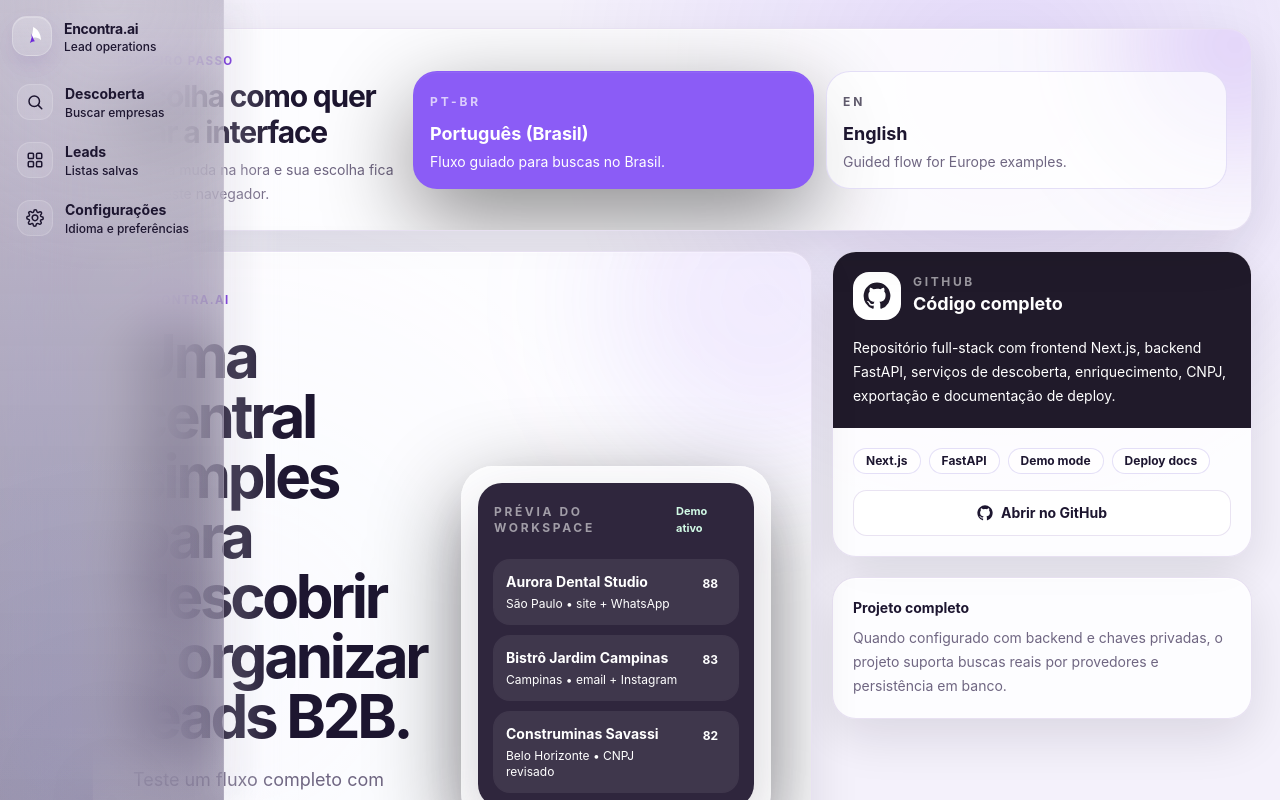
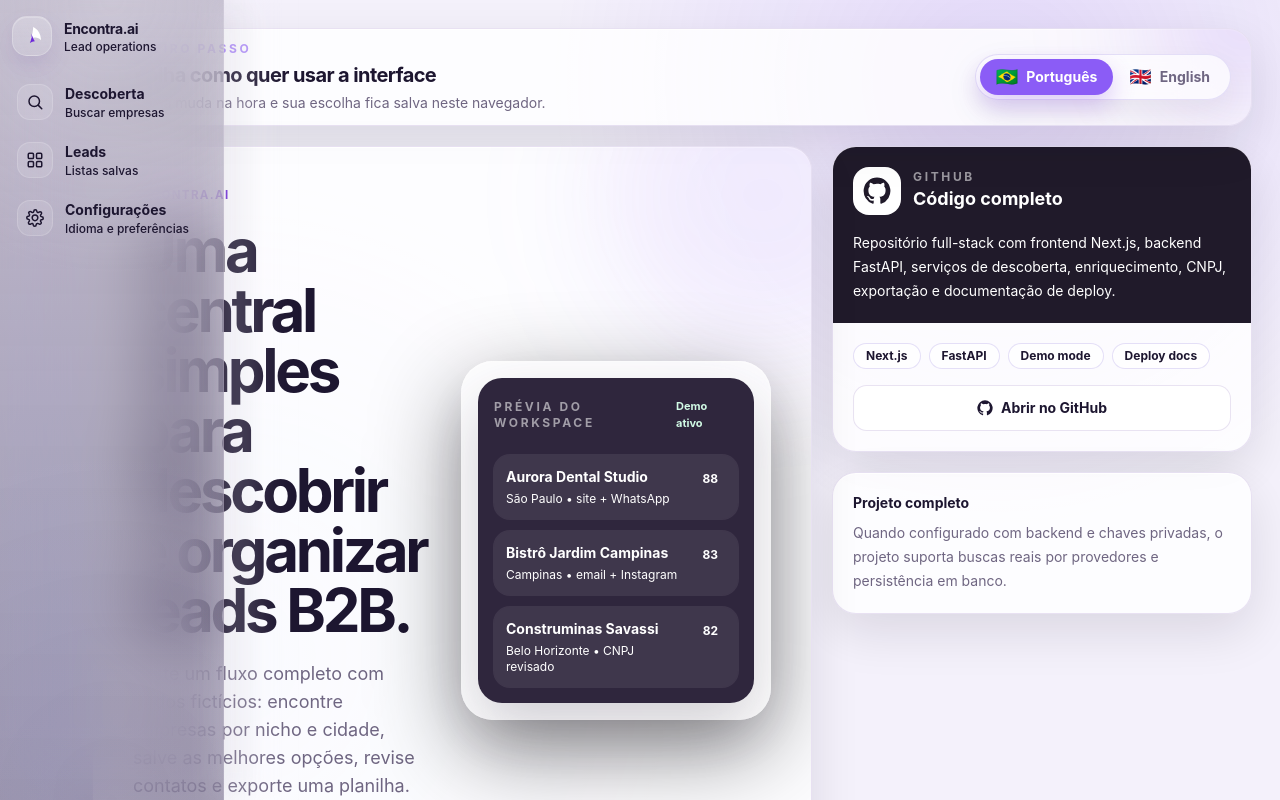
Before and after one commit to HanuBehr/encontraaiapp, a Next.js app in the folder web/: page / in a window 1280 px wide. Shown: the top 800 px of the page. Built offline with nearby package versions, Linux system fonts and the light colour scheme.

Commit message:
Refine homepage language selector

```diff
--- a/web/components/home/DemoHome.tsx
+++ b/web/components/home/DemoHome.tsx
@@ -4,7 +4,7 @@
 
 import { useI18n } from "@/lib/i18n/client";
 import { isDemoMode } from "@/lib/demo/mode";
-import { LOCALE_LABELS, LOCALES, type Locale } from "@/lib/i18n/translations";
+import { LOCALES, type Locale } from "@/lib/i18n/translations";
 
 function GitHubIcon({ className }: { className?: string }) {
   return (
@@ -21,18 +21,18 @@
 
   return (
     <div className="space-y-5">
-      <section className="ea-card relative overflow-hidden p-5 sm:p-6">
-        <div className="pointer-events-none absolute -right-24 -top-24 h-56 w-56 rounded-full bg-brand-olive/20 blur-3xl" />
-        <div className="relative grid gap-4 lg:grid-cols-[280px_minmax(0,1fr)] lg:items-center">
+      <section className="ea-card relative overflow-hidden px-4 py-3 sm:px-5">
+        <div className="pointer-events-none absolute -right-20 -top-24 h-44 w-44 rounded-full bg-brand-olive/20 blur-3xl" />
+        <div className="relative flex flex-col gap-3 sm:flex-row sm:items-center sm:justify-between">
           <div>
-            <p className="ea-kicker">{copy.languageEyebrow}</p>
-            <h1 className="mt-2 text-2xl font-bold tracking-[-0.04em] text-brand-graphite sm:text-3xl">
+            <p className="text-xs font-bold uppercase tracking-[0.22em] text-brand-orchid/70">{copy.languageEyebrow}</p>
+            <h1 className="mt-1 text-lg font-bold tracking-[-0.03em] text-brand-graphite sm:text-xl">
               {copy.languageTitle}
             </h1>
-            <p className="mt-2 text-sm leading-6 text-brand-muted">{copy.languageDescription}</p>
+            <p className="mt-1 text-xs leading-5 text-brand-muted sm:text-sm">{copy.languageDescription}</p>
           </div>
 
-          <div className="grid gap-3 sm:grid-cols-2">
+          <div className="inline-flex rounded-full border border-brand-mist/80 bg-white/70 p-1 shadow-[0_14px_34px_rgba(47,38,61,0.08)] backdrop-blur-xl">
             {LOCALES.map((option) => {
               const active = option === locale;
               return (
@@ -41,17 +41,14 @@
                   type="button"
                   onClick={() => setLocale(option as Locale)}
                   aria-pressed={active}
-                  className={`rounded-3xl border p-4 text-left transition focus:outline-none focus:ring-2 focus:ring-brand-orchid/35 motion-reduce:transition-none ${
+                  className={`inline-flex items-center gap-2 rounded-full px-3 py-2 text-sm font-bold transition focus:outline-none focus:ring-2 focus:ring-brand-orchid/35 sm:px-4 motion-reduce:transition-none ${
                     active
-                      ? "border-brand-orchid/35 bg-brand-orchid text-white shadow-panel"
-                      : "border-brand-mist/80 bg-white/70 text-brand-graphite hover:-translate-y-0.5 hover:border-brand-orchid/25 hover:bg-white"
+                      ? "bg-brand-orchid text-white shadow-[0_10px_24px_rgba(109,40,217,0.24)]"
+                      : "text-brand-muted hover:bg-white hover:text-brand-graphite"
                   }`}
                 >
-                  <span className="text-xs font-bold uppercase tracking-[0.24em] opacity-70">{option === "pt-BR" ? "PT-BR" : "EN"}</span>
-                  <span className="mt-2 block text-lg font-bold">{LOCALE_LABELS[option]}</span>
-                  <span className={`mt-1 block text-sm ${active ? "text-white/78" : "text-brand-muted"}`}>
-                    {option === "pt-BR" ? copy.portugueseHint : copy.englishHint}
-                  </span>
+                  <span className="text-lg leading-none" aria-hidden="true">{option === "pt-BR" ? "🇧🇷" : "🇬🇧"}</span>
+                  <span>{option === "pt-BR" ? "Português" : "English"}</span>
                 </button>
               );
             })}
```
